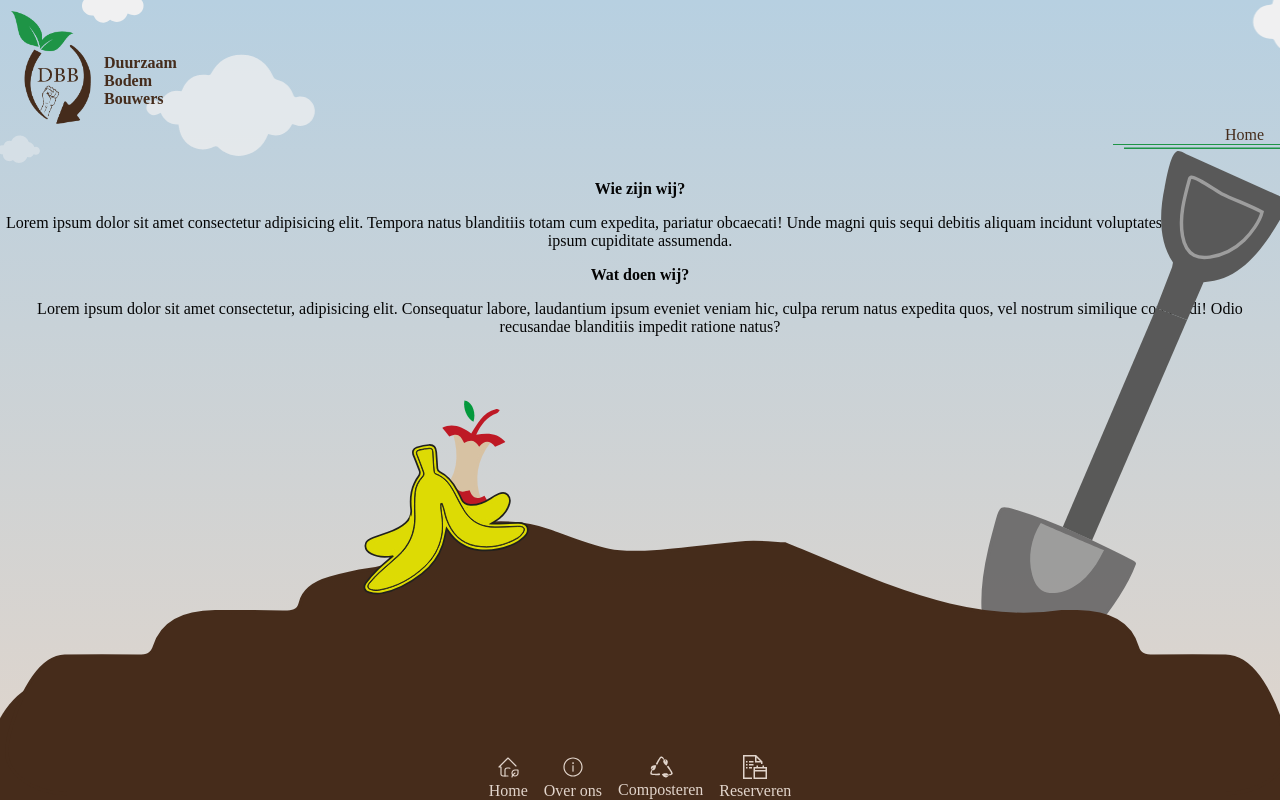
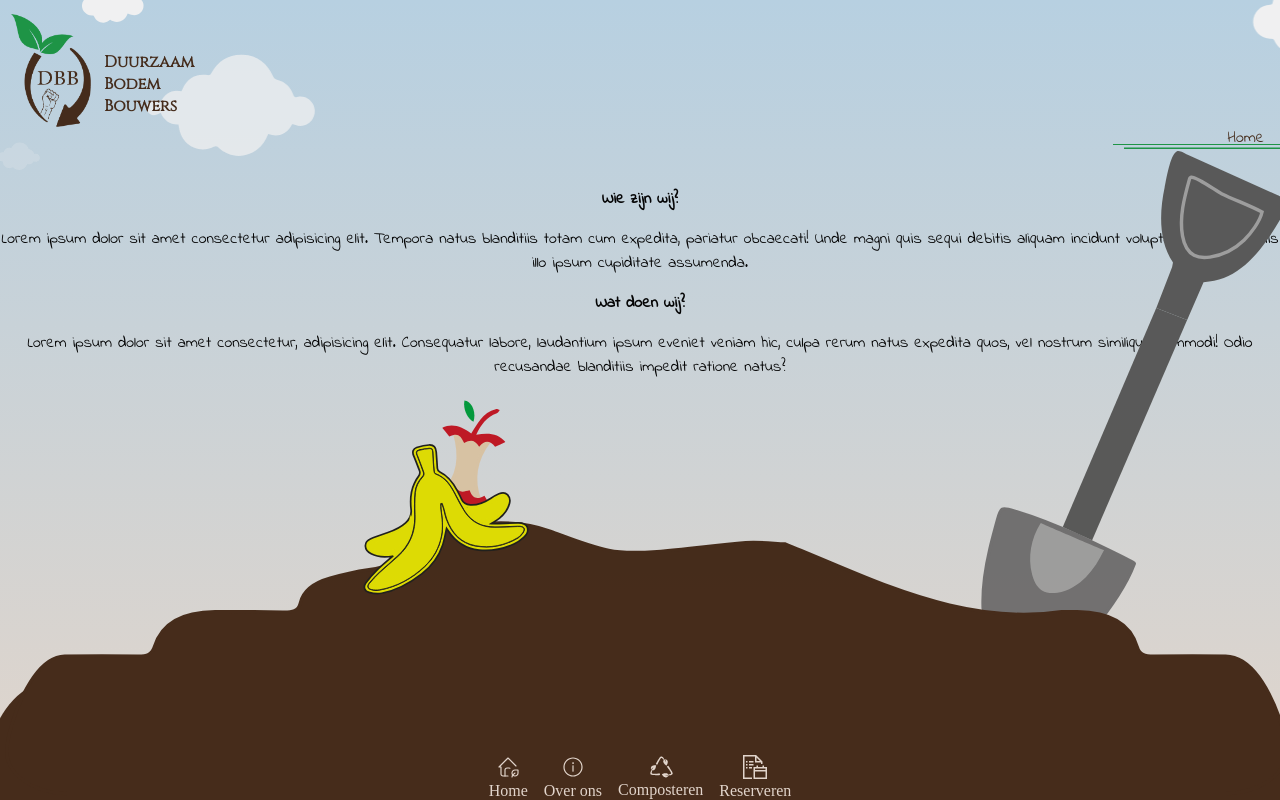
Before and after one commit to kmd98x/DBB, a plain HTML site: page index.html in a window 1280 px wide. Drawn offline with Linux system fonts and the light colour scheme.

Commit message:
fonts toegevoegd

```diff
--- a/index.html
+++ b/index.html
@@ -62,7 +62,7 @@
 
 
     </main>
-    <footer></footer>
+
 </body>
 
 </html>
--- a/style.css
+++ b/style.css
@@ -1,3 +1,21 @@
+@font-face {
+    font-family: "cinzel";
+    src: url("fonts/cinzel/cinzel-regular.ttf");
+    /* h1 font */
+}
+
+@font-face {
+    font-family: "banana";
+    src: url("fonts/banana-super/bananasuper.otf");
+}
+
+@font-face {
+    font-family: "indie";
+    src: url("fonts/indieflower/indieflower-regular.ttf");
+}
+
+
+
 body{
 
     background: linear-gradient(#B7D0E1,#E1D5CB);
@@ -35,6 +53,7 @@ header section img{
 }
 
 header section h1{
+    font-family: "cinzel";
     margin-top: 2.5em;
     font-size: 1em;
     color: #432918;
@@ -106,13 +125,14 @@ header >img:nth-of-type(5){
 }
 
 @keyframes bewegendewolken4 {
-    0% { transform: translateX(15%); opacity: 0;}
-    50% { transform: translateX(55%); opacity: 0.5;}
-    100% { transform: translateX(15%);opacity: 0;}
+    0% { transform: translateX(15%); opacity: 0.5;}
+    50% { transform: translateX(55%); opacity: 0.2;}
+    100% { transform: translateX(15%);opacity: 0.5;}
 }
 
 
 header p{
+    font-family: "indie";
     position: absolute;
     color: #432918;
     right: 1em;
@@ -186,12 +206,14 @@ nav > img:nth-of-type(4){
 
 
 main h2{
+    font-family: "indie";
     text-align: center;
     font-size: 1em;
 }
 
 
 main p{
+    font-family: "indie";
     text-align: center;
 
 }
```
Also changed, not shown: fonts/banana-super/bananasuper.otf (added), fonts/cinzel/OFL.txt (added), fonts/cinzel/cinzel-regular.ttf (added), fonts/indieflower/OFL.txt (added), fonts/indieflower/indieflower-regular.ttf (added), fonts/tropical-taste-demo/tropicaltastedemo.otf (added), 6 other files.
